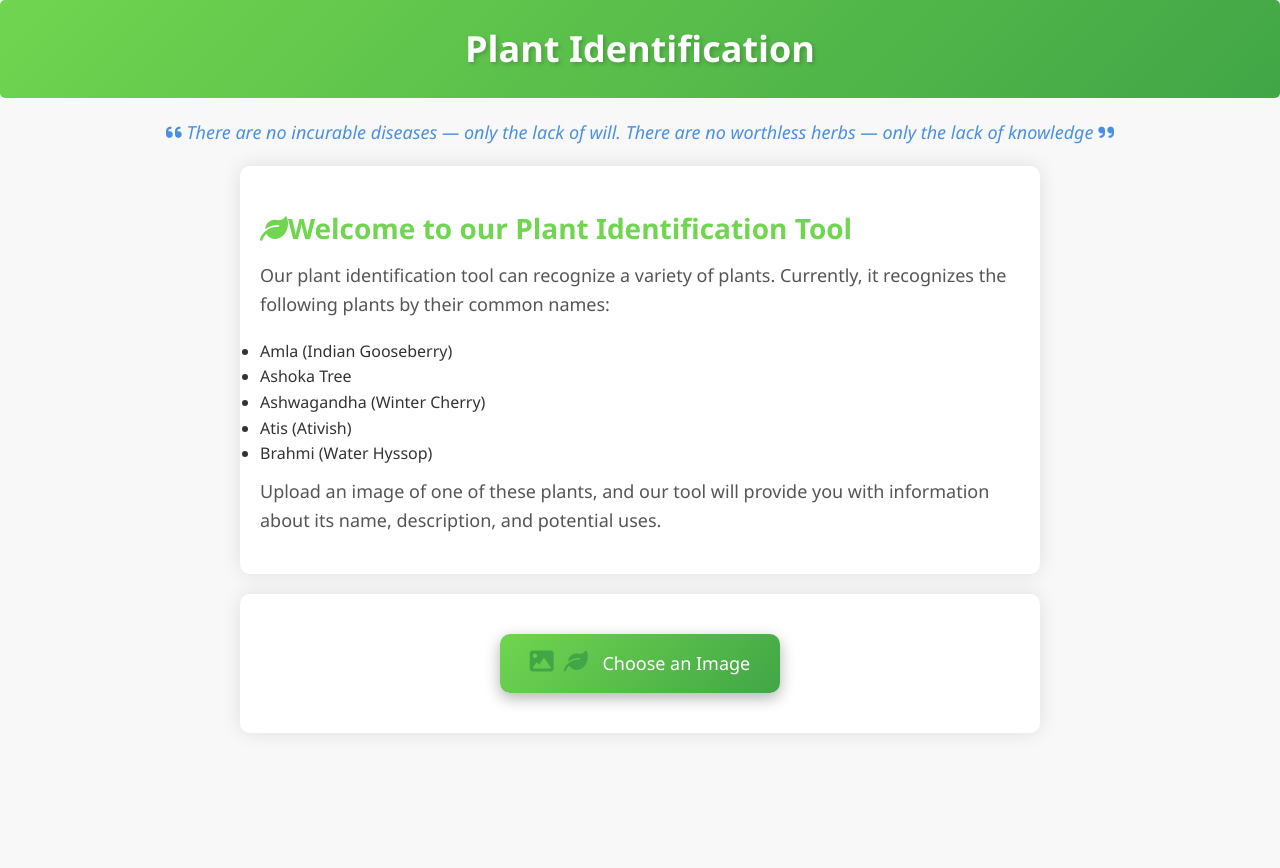
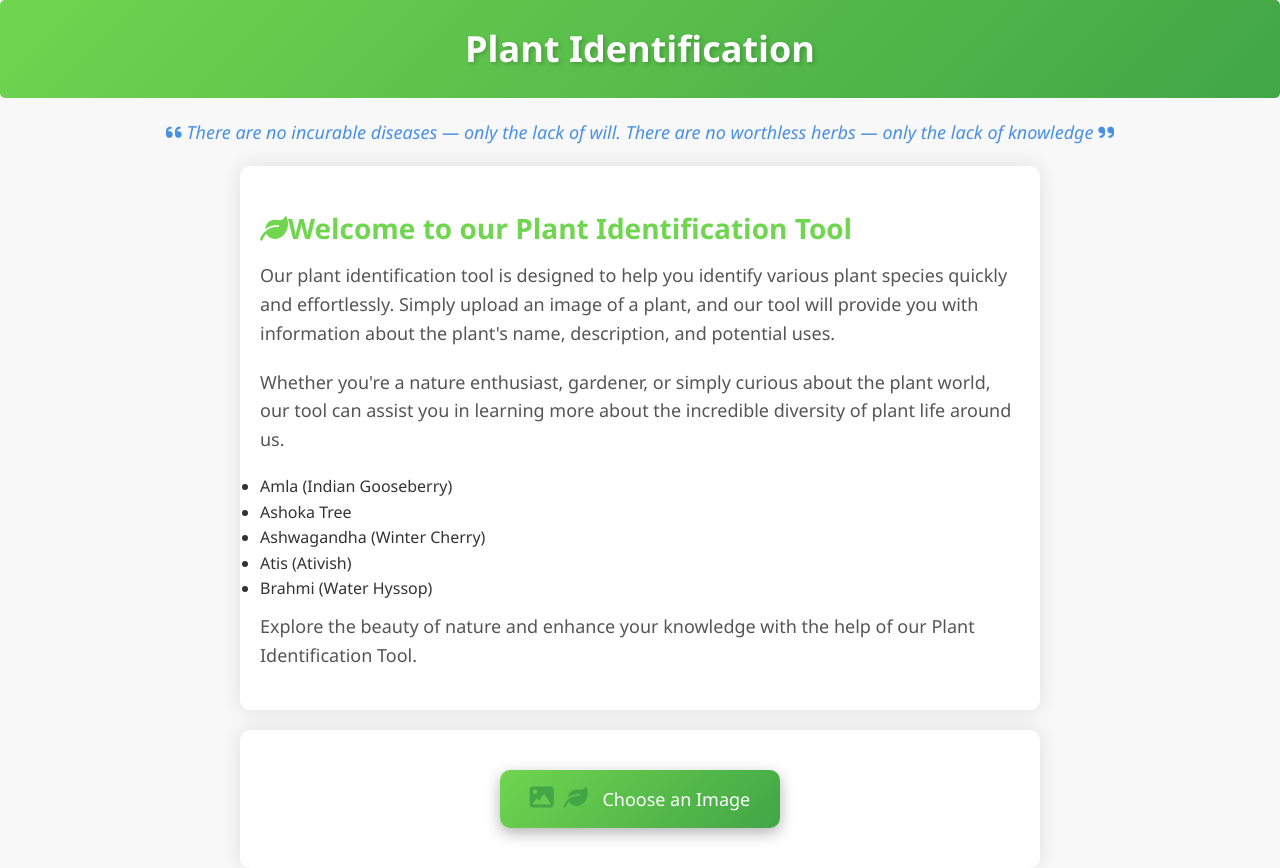
Before and after one commit to ASHISH-INDIA/Plant-Detection, a Flask app: page / in a window 1280 px wide. Before the commit the page ends 703 px from the top, so only its background shows below. Run offline with Flask 3, Linux system fonts and the light colour scheme; parts of the project's set-up code (start-up, migrations or seed data) failed here and were passed over.

Commit message:
commit-6

```diff
--- a/app.py
+++ b/app.py
@@ -53,6 +53,7 @@ rf_classifier.fit(X_train_rf, y_train)
 
 @app.route('/', methods=['GET', 'POST'])
 def index():
+
     if request.method == 'POST':
         if 'file' not in request.files:
             return render_template('index.html', message='No file part')
--- a/templates/index.html
+++ b/templates/index.html
@@ -195,17 +195,21 @@
         <!-- Intro Title with leaf icon -->
         <h2 class="intro-title"><i class="fas fa-leaf icon"></i>Welcome to our Plant Identification Tool</h2>
         <p class="intro-text">
-            Our plant identification tool can recognize a variety of plants. Currently, it recognizes the following plants by their common names:
+            Our plant identification tool is designed to help you identify various plant species quickly and effortlessly. Simply upload an image of a plant, and our tool will provide you with information about the plant's name, description, and potential uses.
         </p>
-        <ul>
+        <p class="intro-text">
+            Whether you're a nature enthusiast, gardener, or simply curious about the plant world, our tool can assist you in learning more about the incredible diversity of plant life around us.
+        </p>
+        <p> <ul>
             <li>Amla (Indian Gooseberry)</li>
             <li>Ashoka Tree</li>
             <li>Ashwagandha (Winter Cherry)</li>
             <li>Atis (Ativish)</li>
             <li>Brahmi (Water Hyssop)</li>
         </ul>
+        </p>
         <p class="intro-text">
-            Upload an image of one of these plants, and our tool will provide you with information about its name, description, and potential uses.
+            Explore the beauty of nature and enhance your knowledge with the help of our Plant Identification Tool.
         </p>
     </div>
 
@@ -256,18 +260,15 @@
 
             if (fileInput.files && fileInput.files[0]) {
                 const reader = new FileReader();
-
                 reader.onload = function(e) {
                     imagePreview.src = e.target.result;
-                    imagePreview.style.display = 'block'; // Show the image
-                    imagePreviewContainer.style.display = 'block'; // Show the container
+                    imagePreview.style.display = "block"; // Show the image preview
+                    imagePreviewContainer.style.display = "block"; // Show the image preview container
                 };
-
-                reader.readAsDataURL(fileInput.files[0]); // Read the file as a data URL
+                reader.readAsDataURL(fileInput.files[0]);
             } else {
-                imagePreview.src = '';
-                imagePreview.style.display = 'none'; // Hide the image
-                imagePreviewContainer.style.display = 'none'; // Hide the container
+                imagePreview.style.display = "none"; // Hide the image preview if no file is selected
+                imagePreviewContainer.style.display = "none"; // Hide the image preview container
             }
         }
     </script>
```
